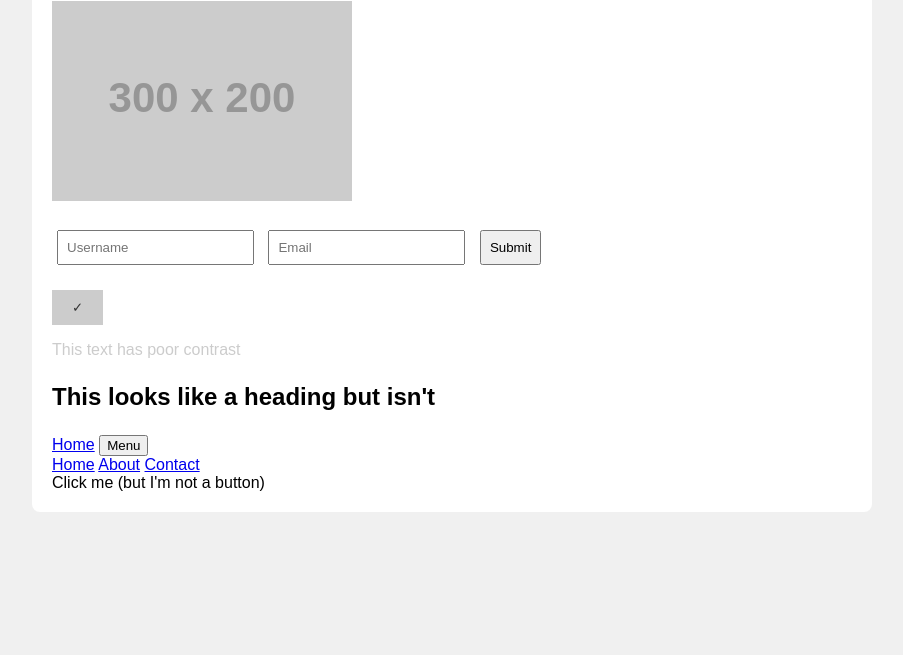
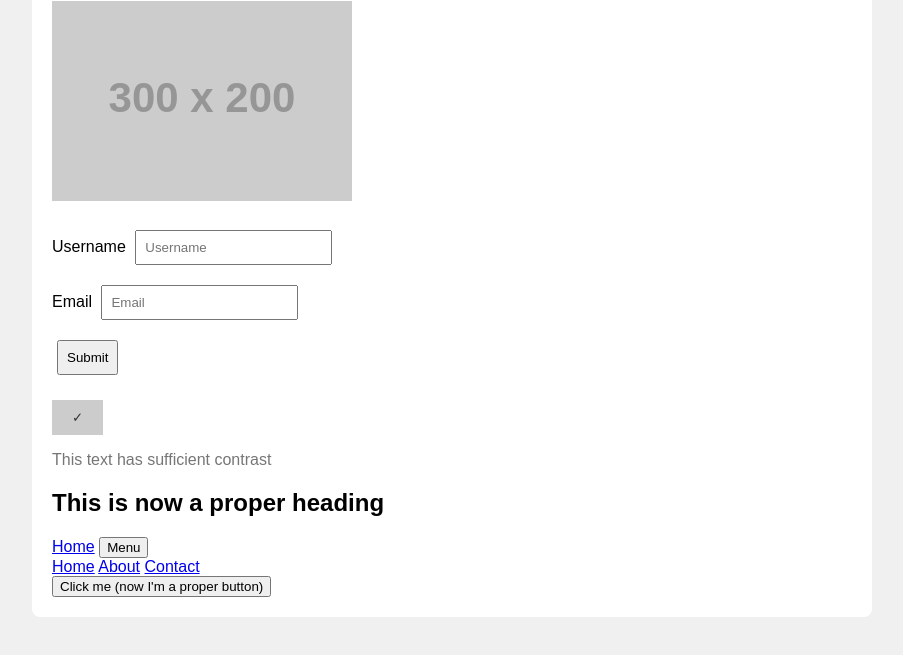
Before and after one commit to rejeesh-tryzens/accesslint, a website: page test.html in a window 1280 px wide. Both pictures are taken after a click on the button "Menu". Shown: the part 119-774 px from the top of the page, without its empty margins (188-1091 px from the left). Drawn offline with Linux system fonts and the light colour scheme; placeholder pictures from the web are drawn by us.

Commit message:
fix(a11y): Fix accessibility issues in test.html

```diff
--- a/test.html
+++ b/test.html
@@ -34,60 +34,101 @@
             padding: 8px;
             margin: 5px;
         }
+        label {
+            display: block;
+            margin-bottom: 10px;
+        }
+        .skip-link {
+            position: absolute;
+            top: -40px;
+            left: 0;
+            background: #000;
+            color: #fff;
+            padding: 8px;
+            text-decoration: none;
+            z-index: 100;
+        }
+        .skip-link:focus {
+            top: 0;
+        }
     </style>
 </head>
 <body>
-    <div class="container">
+    <a href="#main-content" class="skip-link">Skip to main content</a>
+
+    <div class="container" id="main-content" role="main">
         <h1>Accessibility Test Page</h1>
 
-        <!-- Missing alt text -->
+        <!-- Fixed: Added alt text -->
         <div class="image-container">
-            <img src="https://via.placeholder.com/300x200" />
+            <img src="https://via.placeholder.com/300x200" alt="Placeholder image showing 300 by 200 pixel dimensions" />
         </div>
 
-        <!-- Form without proper labels -->
+        <!-- Fixed: Added proper labels -->
         <form>
-            <input type="text" name="username" placeholder="Username" />
-            <input type="email" name="email" placeholder="Email" />
+            <label for="username">
+                Username
+                <input type="text" id="username" name="username" placeholder="Username" />
+            </label>
+            <label for="email">
+                Email
+                <input type="email" id="email" name="email" placeholder="Email" />
+            </label>
             <input type="submit" value="Submit" />
         </form>
 
-        <!-- Button without accessible text -->
+        <!-- Fixed: Added aria-label and aria-hidden -->
         <div>
-            <button class="button" onclick="alert('Clicked')">
-                <span class="icon">✓</span>
+            <button class="button" id="confirmBtn" aria-label="Confirm selection">
+                <span class="icon" aria-hidden="true">✓</span>
             </button>
         </div>
 
-        <!-- Poor color contrast -->
-        <p style="color: #ccc;">This text has poor contrast</p>
+        <!-- Fixed: Improved color contrast -->
+        <p style="color: #767676;">This text has sufficient contrast</p>
 
-        <!-- Missing heading structure -->
+        <!-- Fixed: Using proper heading element -->
+        <h2>This is now a proper heading</h2>
+
+        <!-- Fixed: Added ARIA attributes and semantic nav element, corrected link -->
         <div>
-            <p style="font-size: 24px; font-weight: bold;">This looks like a heading but isn't</p>
-        </div>
-
-        <!-- Missing ARIA labels -->
-        <div>
-            <a href="/checkout">Home</a>
-            <button onclick="toggleMenu()">Menu</button>
-            <div id="menu" style="display: none;">
+            <a href="/">Home</a>
+            <button id="menuToggle" aria-expanded="false" aria-controls="menu">Menu</button>
+            <nav id="menu" style="display: none;" aria-hidden="true" aria-label="Main navigation">
                 <a href="#home">Home</a>
                 <a href="#about">About</a>
                 <a href="#contact">Contact</a>
-            </div>
+            </nav>
         </div>
 
-        <!-- Non-semantic HTML -->
-        <div onclick="handleClick()" style="cursor: pointer;">
-            Click me (but I'm not a button)
-        </div>
+        <!-- Fixed: Using semantic button element -->
+        <button type="button" id="clickableBtn">
+            Click me (now I'm a proper button)
+        </button>
     </div>
 
     <script>
+        // Fixed: Moved to external event listeners
+        document.getElementById('confirmBtn').addEventListener('click', function() {
+            alert('Clicked');
+        });
+
+        document.getElementById('menuToggle').addEventListener('click', function() {
+            toggleMenu();
+        });
+
+        document.getElementById('clickableBtn').addEventListener('click', function() {
+            handleClick();
+        });
+
         function toggleMenu() {
             const menu = document.getElementById('menu');
-            menu.style.display = menu.style.display === 'none' ? 'block' : 'none';
+            const button = document.getElementById('menuToggle');
+            const isExpanded = button.getAttribute('aria-expanded') === 'true';
+
+            menu.style.display = isExpanded ? 'none' : 'block';
+            menu.setAttribute('aria-hidden', isExpanded.toString());
+            button.setAttribute('aria-expanded', (!isExpanded).toString());
         }
 
         function handleClick() {
```
